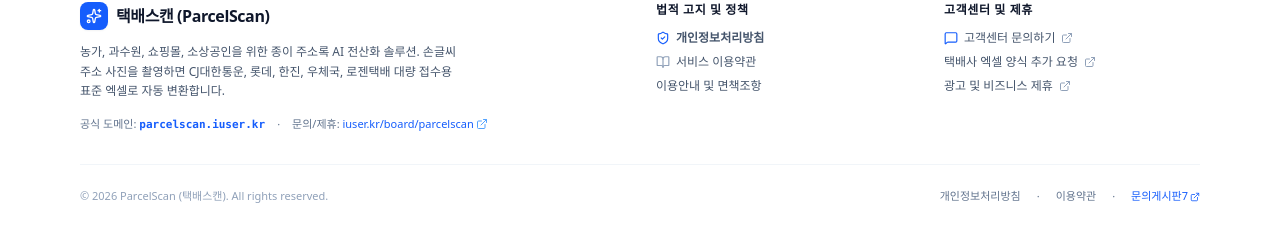
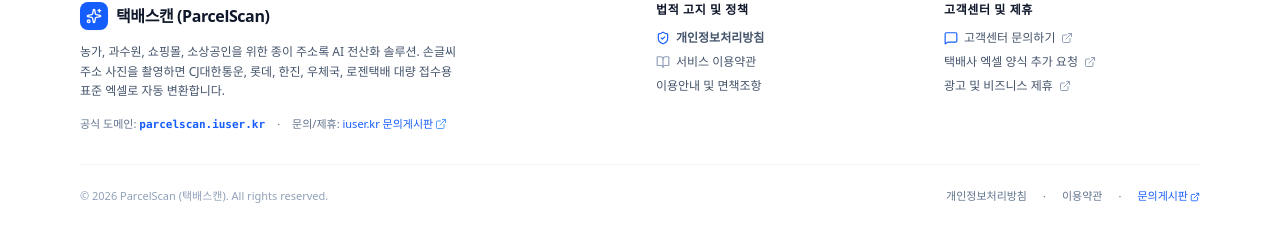
Before and after one commit to denebdesign/parcelscan, a React (Vite) app: page / in a window 1280 px wide. Shown: the part 1596-1829 px from the top of the page. Built offline with nearby package versions, Linux system fonts and the light colour scheme; a web font is replaced by a local one.

Commit message:
fix: update official inquiry board URL
Updated the inquiry board URL to the new path and improved UI consistency across modals and the footer.

```diff
--- a/src/components/ContactModal.tsx
+++ b/src/components/ContactModal.tsx
@@ -83,7 +83,7 @@
             </p>
             <div className="pt-1">
               <a
-                href="https://iuser.kr/board/parcelscan"
+                href="https://iuser.kr/g5/bbs/board.php?bo_table=parcelscan"
                 target="_blank"
                 rel="noopener noreferrer"
                 className="w-full py-2.5 px-4 bg-blue-600 hover:bg-blue-700 text-white font-bold text-xs rounded-xl shadow-xs flex items-center justify-center gap-1.5 transition-colors"
@@ -112,12 +112,12 @@
               <div className="sm:col-span-2">
                 <span className="text-slate-400">문의 채널:</span>{' '}
                 <a
-                  href="https://iuser.kr/board/parcelscan"
+                  href="https://iuser.kr/g5/bbs/board.php?bo_table=parcelscan"
                   target="_blank"
                   rel="noopener noreferrer"
-                  className="font-semibold text-blue-700 hover:underline font-mono"
+                  className="font-semibold text-blue-700 hover:underline font-mono break-all"
                 >
-                  https://iuser.kr/board/parcelscan
+                  https://iuser.kr/g5/bbs/board.php?bo_table=parcelscan
                 </a>
               </div>
             </div>
--- a/src/components/Footer.tsx
+++ b/src/components/Footer.tsx
@@ -11,7 +11,7 @@
   onOpenPrivacy,
   onOpenTerms,
 }) => {
-  const BOARD_URL = 'https://iuser.kr/board/parcelscan';
+  const BOARD_URL = 'https://iuser.kr/g5/bbs/board.php?bo_table=parcelscan';
 
   return (
     <footer className="bg-white border-t border-slate-200 mt-12 text-slate-500 text-xs print:hidden">
@@ -43,7 +43,7 @@
                   rel="noopener noreferrer"
                   className="hover:underline text-blue-600 font-medium inline-flex items-center gap-0.5"
                 >
-                  <span>iuser.kr/board/parcelscan</span>
+                  <span>iuser.kr 문의게시판</span>
                   <ExternalLink className="w-3 h-3 text-blue-400" />
                 </a>
               </span>
@@ -144,7 +144,7 @@
               rel="noopener noreferrer"
               className="hover:underline text-blue-600 font-medium inline-flex items-center gap-0.5"
             >
-              <span>문의게시판7</span>
+              <span>문의게시판</span>
               <ExternalLink className="w-2.5 h-2.5" />
             </a>
           </div>
--- a/src/components/PrivacyPolicyModal.tsx
+++ b/src/components/PrivacyPolicyModal.tsx
@@ -151,12 +151,12 @@
                 <div>
                   <span className="font-semibold text-slate-800">공식 문의 게시판:</span>{' '}
                   <a
-                    href="https://iuser.kr/board/parcelscan"
+                    href="https://iuser.kr/g5/bbs/board.php?bo_table=parcelscan"
                     target="_blank"
                     rel="noopener noreferrer"
-                    className="text-blue-600 font-semibold hover:underline"
+                    className="text-blue-600 font-semibold hover:underline font-mono break-all"
                   >
-                    iuser.kr/board/parcelscan
+                    https://iuser.kr/g5/bbs/board.php?bo_table=parcelscan
                   </a>
                 </div>
               </div>
--- a/src/components/TermsOfServiceModal.tsx
+++ b/src/components/TermsOfServiceModal.tsx
@@ -127,12 +127,12 @@
               <p>
                 <strong>공식 문의 게시판:</strong>{' '}
                 <a
-                  href="https://iuser.kr/board/parcelscan"
+                  href="https://iuser.kr/g5/bbs/board.php?bo_table=parcelscan"
                   target="_blank"
                   rel="noopener noreferrer"
-                  className="text-blue-600 font-semibold hover:underline font-mono"
+                  className="text-blue-600 font-semibold hover:underline font-mono break-all"
                 >
-                  https://iuser.kr/board/parcelscan
+                  https://iuser.kr/g5/bbs/board.php?bo_table=parcelscan
                 </a>
               </p>
             </div>
```
